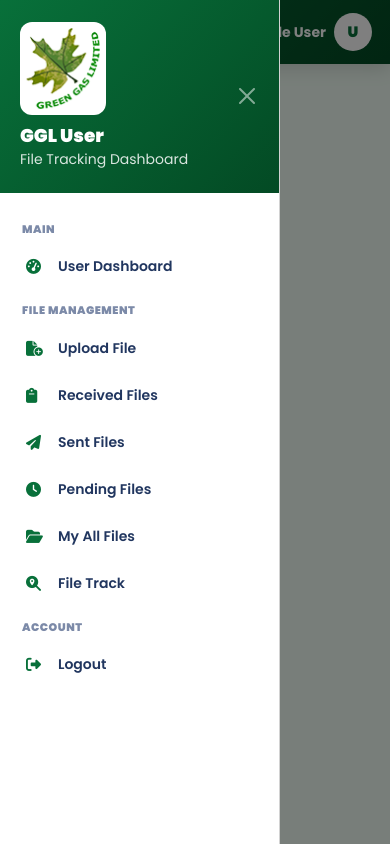
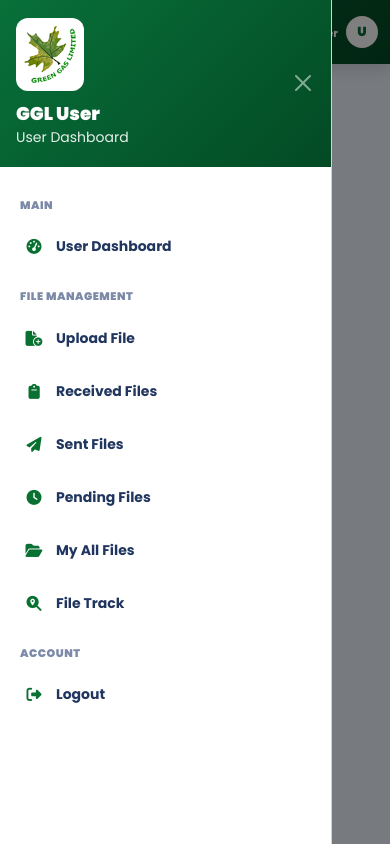
Before and after one commit to sandeepchaurasiyacse-lang/File_Tracking_System, a Django app: template myapp/templates/user/userlayout.html in a window 390 px wide, after a click that opens the changed part. Run offline with Django 5.2, Linux system fonts and the light colour scheme; the template is opened without the code that fills it, so the values that code supplies are empty.

Commit message:
Update code changes

```diff
--- a/myapp/templates/user/userlayout.html
+++ b/myapp/templates/user/userlayout.html
@@ -3,30 +3,41 @@
 <head>
   <meta charset="utf-8" />
   <meta name="viewport" content="width=device-width, initial-scale=1" />
+
   <title>Green Gas Limited | File Tracking System</title>
-    <link rel="icon" type="image/png" href="https://gglengage.com/images/ggllogo.png" />
-    <link
-      href="https://cdn.jsdelivr.net/npm/bootstrap@5.3.3/dist/css/bootstrap.min.css"
-      rel="stylesheet"
-    />
-    <link
-      href="https://cdnjs.cloudflare.com/ajax/libs/font-awesome/6.5.2/css/all.min.css"
-      rel="stylesheet"
-    />
-    <link
-      href="https://fonts.googleapis.com/css2?family=Poppins:wght@300;400;500;600;700;800;900&display=swap"
-      rel="stylesheet"
-    />
+
+  <link rel="icon" type="image/png"
+        href="https://gglengage.com/images/ggllogo.png" />
+
+  <link href="https://cdn.jsdelivr.net/npm/bootstrap@5.3.3/dist/css/bootstrap.min.css"
+        rel="stylesheet" />
+
+  <link href="https://cdnjs.cloudflare.com/ajax/libs/font-awesome/6.5.2/css/all.min.css"
+        rel="stylesheet" />
+
+  <link href="https://fonts.googleapis.com/css2?family=Poppins:wght@300;400;500;600;700;800;900&display=swap"
+        rel="stylesheet" />
 
   <style>
+    :root {
+      --primary: #08703a;
+      --primary-dark: #034a24;
+      --primary-light: #e8f5ec;
+      --page-bg: #eef4ff;
+      --sidebar-text: #21365f;
+      --muted-text: #7c8aa8;
+      --white: #ffffff;
+    }
+
     * {
       margin: 0;
+      padding: 0;
       box-sizing: border-box;
       font-family: "Poppins", sans-serif;
     }
 
     body {
-        background: #f0fdf4;
+      background: var(--page-bg);
       overflow-x: hidden;
     }
 
@@ -34,44 +45,40 @@
       text-decoration: none;
     }
 
-      /* Sidebar Styling */
-      .sidebar {
-        background: #fff;
+    /* Main layout */
+    .app-layout {
+      display: flex;
+      min-height: 100vh;
+      width: 100%;
     }
 
-      @media (min-width: 992px) {
+    /* Sidebar */
     .sidebar {
-          position: sticky;
-          top: 0;
-          height: 100vh;
-          overflow-y: auto;
-          display: block !important;
-          z-index: 1020;
-        }
-      }
-
-      @media (max-width: 991.98px) {
-        .sidebar {
-          width: 280px !important;
-          max-width: 85vw !important;
-          height: 100vh !important;
+      background: var(--white);
+      width: 260px;
+      flex: 0 0 260px;
+      min-height: 100vh;
       overflow-y: auto;
       z-index: 1050;
     }
-      }
 
     .box1 {
-        background: linear-gradient(135deg, #08703a, #034a24);
-        padding: 22px 20px;
-        color: #fff;
+      background: linear-gradient(
+        135deg,
+        var(--primary),
+        var(--primary-dark)
+      );
+      padding: 24px 20px;
+      color: var(--white);
     }
 
     .box1 img {
-        width: 86px;
-        background: #fff;
-        padding: 6px;
+      width: 92px;
+      max-width: 100%;
+      background: var(--white);
+      padding: 8px;
       border-radius: 12px;
-        margin-bottom: 10px;
+      margin-bottom: 12px;
     }
 
     .box1 h5 {
@@ -81,20 +88,20 @@
     }
 
     .box1 small {
-        opacity: 0.85;
+      opacity: 0.9;
     }
 
     .box2 {
-        padding: 14px 12px;
-        background-color: #fff;
+      padding: 18px 14px;
+      background: var(--white);
     }
 
     .menu-title {
       font-size: 11px;
       text-transform: uppercase;
       font-weight: 900;
-        color: #7c8aa8;
-        margin: 14px 10px 8px;
+      color: var(--muted-text);
+      margin: 18px 10px 10px;
       letter-spacing: 0.5px;
     }
 
@@ -102,57 +109,76 @@
       display: flex;
       align-items: center;
       gap: 12px;
-        padding: 11px 14px;
-        text-decoration: none;
-        color: #21365f;
-        border-radius: 10px;
-        margin-bottom: 4px;
+      padding: 13px 14px;
+      color: var(--sidebar-text);
+      border-radius: 12px;
+      margin-bottom: 6px;
       font-size: 14px;
-        font-weight: 600;
-        transition: all 0.2s ease;
+      font-weight: 700;
+      transition: all 0.25s ease;
     }
 
-      .box2 a:hover {
-        background-color: #f0fdf4;
-        color: #08703a;
+    .box2 a:hover,
+    .box2 a:focus-visible {
+      background: var(--primary-light);
+      color: var(--primary);
       transform: translateX(4px);
     }
 
     .box2 a i {
       width: 20px;
-        color: #08703a;
+      flex-shrink: 0;
+      color: #087030;
       font-size: 15px;
-        transition: transform 0.2s ease;
+      text-align: center;
     }
 
-      .box2 a:hover i {
-        transform: scale(1.15);
-      }
-
-      /* Main Content & Topbar */
-      .s {
+    /* Main content */
+    .main-content {
+      padding-top: 64px;
+      flex: 1;
+      min-width: 0;
       min-height: 100vh;
       display: flex;
       flex-direction: column;
-        width: 100%;
     }
 
+    /* Fixed topbar */
     .topbar {
       background: linear-gradient(135deg, #08703a, #034a24);
-        position: sticky;
+      position: fixed;
       top: 0;
+      left: 260px;
+      right: 0;
       z-index: 1030;
       box-shadow: 0 4px 18px rgba(0, 0, 0, 0.15);
       padding: 12px 18px;
+      display: flex;
+      align-items: center;
+      justify-content: space-between;
+      gap: 12px;
+      min-height: 64px;
+    }
+
+    .topbar-left,
+    .topbar-right {
+      display: flex;
+      align-items: center;
+      min-width: 0;
+    }
+
+    .topbar-left {
+      gap: 12px;
     }
 
     .hamburger-btn {
       background: rgba(255, 255, 255, 0.18);
       border: 1px solid rgba(255, 255, 255, 0.3);
-        color: #fff;
+      color: var(--white);
       border-radius: 8px;
       width: 40px;
       height: 40px;
+      flex-shrink: 0;
       display: inline-flex;
       align-items: center;
       justify-content: center;
@@ -166,16 +192,22 @@
     }
 
     .topbar-title {
-        font-size: clamp(1.15rem, 2.5vw, 1.5rem);
+      font-size: clamp(1.05rem, 2.5vw, 1.5rem);
       margin: 0;
+      overflow-wrap: anywhere;
+    }
+
+    .office {
+      color: #bbf7d0;
     }
 
     .avatar {
-        width: 38px;
-        height: 38px;
+      width: 42px;
+      height: 42px;
+      flex: 0 0 42px;
       border-radius: 50%;
-        background: #fff;
-        color: #08703a;
+      background: var(--white);
+      color: var(--primary);
       display: flex;
       align-items: center;
       justify-content: center;
@@ -183,76 +215,184 @@
       font-size: 15px;
     }
 
-      .office {
-        color: #bbf7d0;
-      }
-
-      /* Responsive Helpers */
-      .btn, .btn-main, .main, .main2, .btn-back {
+    /* General styling */
+    .btn,
+    .btn-main,
+    .main,
+    .main2,
+    .btn-back {
       transition: all 0.2s ease-in-out;
     }
 
     .btn-main:hover {
       transform: translateY(-2px);
-        box-shadow: 0 6px 18px rgba(8, 112, 58, 0.35);
+      box-shadow: 0 6px 18px rgba(8, 112, 58, 0.3);
     }
 
     .btn-back:hover {
-        background: #dcfce7;
-        color: #047857;
+      background: #d7f0df;
+      color: #034a24;
       transform: translateY(-1px);
     }
 
     .card {
       transition: transform 0.2s ease, box-shadow 0.2s ease;
+      min-width: 0;
     }
 
     table.table tbody tr:hover {
-        background-color: #f0fdf4;
+      background-color: #f1f5f9;
     }
 
+    img,
+    video,
+    iframe {
+      max-width: 100%;
+    }
+
+    .table-responsive {
+      max-width: 100%;
+    }
+
+    /* Desktop sidebar */
+    @media (min-width: 992px) {
+      .sidebar {
+        position: sticky;
+        top: 0;
+        height: 100vh;
+        display: block;
+      }
+
+      .hamburger-btn {
+        display: none;
+      }
+    }
+
+    /* Mobile and tablet */
     @media (max-width: 991.98px) {
-        .section-card, .section-card3 {
+      .topbar {
+        left: 0;
+        right: 0;
+      }
+
+      .main-content {
+        padding-top: 60px;
+      }
+
+      .sidebar {
+        position: fixed;
+        top: 0;
+        left: 0;
+        width: 280px;
+        max-width: 85vw;
+        height: 100vh;
+        min-height: 100vh;
+        overflow-y: auto;
+        border-radius: 0;
+      }
+
+      .section-card,
+      .section-card3 {
         padding: 16px 14px !important;
         border-radius: 14px !important;
       }
+
       .section-card2 {
         flex-direction: column !important;
         align-items: stretch !important;
         gap: 10px !important;
         margin-bottom: 14px !important;
       }
+
       .btn-main {
         margin-top: 0 !important;
         width: 100% !important;
         text-align: center !important;
       }
     }
+
+    /* Small phones */
+    @media (max-width: 575.98px) {
+      .main-content {
+        padding-top: 56px;
+      }
+
+      .topbar {
+        padding: 10px 12px;
+        gap: 8px;
+      }
+
+      .topbar-left {
+        gap: 8px;
+      }
+
+      .hamburger-btn {
+        width: 36px;
+        height: 36px;
+        font-size: 16px;
+      }
+
+      .topbar-title {
+        font-size: 1rem;
+      }
+
+      .office {
+        font-size: 11px;
+      }
+
+      .admin-text {
+        font-size: 11px;
+      }
+
+      .avatar {
+        width: 32px;
+        height: 32px;
+        flex-basis: 32px;
+        font-size: 13px;
+      }
+
+      .box1 {
+        padding: 18px 16px;
+      }
+
+      .box1 img {
+        width: 68px;
+      }
+
+      .box2 {
+        padding: 12px 10px;
+      }
+    }
   </style>
 </head>
 
 <body>
-    <div class="container-fluid p-0">
-      <div class="row g-0">
-        <!-- Sidebar with Bootstrap 5.3 offcanvas-lg (Hidden in hamburger drawer on mobile/tablet) -->
+  <div class="app-layout">
+
+    <!-- Sidebar -->
     <div
-          class="col-lg-2 offcanvas-lg offcanvas-start sidebar p-0"
+      class="offcanvas-lg offcanvas-start sidebar p-0"
       tabindex="-1"
       id="userSidebar"
       aria-labelledby="userSidebarLabel"
     >
       <div class="box1 d-flex justify-content-between align-items-center d-lg-block">
         <div>
-              <img src="https://gglengage.com/images/ggllogo.png" alt="GGL Logo" />
+          <img
+            src="https://gglengage.com/images/ggllogo.png"
+            alt="GGL Logo"
+          />
+
           <h5 id="userSidebarLabel">GGL User</h5>
-              <small>File Tracking Dashboard</small>
+          <small>User Dashboard</small>
         </div>
+
         <button
           type="button"
           class="btn-close btn-close-white d-lg-none"
           data-bs-dismiss="offcanvas"
           data-bs-target="#userSidebar"
-              aria-label="Close"
+          aria-label="Close menu"
         ></button>
       </div>
 
@@ -261,87 +401,121 @@
 
         <a href="{% url 'userdashboard' %}">
           <i class="fa-solid fa-gauge-high"></i>
-              User Dashboard
+          <span>User Dashboard</span>
         </a>
 
         <div class="menu-title">File Management</div>
 
         <a href="{% url 'ur_upload_files' %}">
           <i class="fa-solid fa-file-circle-plus"></i>
-              Upload File
+          <span>Upload File</span>
         </a>
 
         <a href="{% url 'ur_receivedfiles' %}">
           <i class="fa-solid fa-clipboard"></i>
-              Received Files
+          <span>Received Files</span>
         </a>
 
         <a href="{% url 'ur_sentfile' %}">
           <i class="fa-solid fa-paper-plane"></i>
-              Sent Files
+          <span>Sent Files</span>
         </a>
 
         <a href="{% url 'pendingfile' %}">
           <i class="fa-solid fa-clock"></i>
-              Pending Files
+          <span>Pending Files</span>
         </a>
 
         <a href="{% url 'ur_allfiles' %}">
           <i class="fa-solid fa-folder-open"></i>
-              My All Files
+          <span>My All Files</span>
         </a>
 
         <a href="{% url 'trackfile' %}">
           <i class="fa-solid fa-magnifying-glass-location"></i>
-              File Track
+          <span>File Track</span>
         </a>
 
         <div class="menu-title">Account</div>
 
         <a href="{% url 'userlogout' %}">
           <i class="fa-solid fa-right-from-bracket"></i>
-              Logout
+          <span>Logout</span>
         </a>
       </div>
     </div>
 
-        <!-- Main Content -->
-        <div class="col-12 col-lg-10 s p-0">
-          <div class="topbar d-flex align-items-center justify-content-between">
-            <!-- Left: Hamburger Button + Title -->
-            <div class="d-flex align-items-center gap-2">
+    <!-- Main content -->
+    <main class="main-content">
+
+      <!-- Topbar -->
+      <div class="topbar">
+
+        <div class="topbar-left">
           <button
             class="hamburger-btn d-lg-none"
             type="button"
             data-bs-toggle="offcanvas"
             data-bs-target="#userSidebar"
             aria-controls="userSidebar"
-                aria-label="Toggle navigation"
+            aria-label="Open navigation menu"
           >
             <i class="fa-solid fa-bars"></i>
           </button>
-              <h2 class="text-white fw-bolder topbar-title">User Panel</h2>
+
+          <h2 class="text-white fw-bolder topbar-title">
+            User Panel
+          </h2>
         </div>
 
-            <!-- Right: User Info & Avatar -->
-            <div class="d-flex align-items-center">
+        <div class="topbar-right">
           <div class="text-end me-2 me-md-3">
-                <h6 class="office mb-0 fw-bolder d-none d-sm-block">{{ request.session.name }}</h6>
-                <small class="admin-text fw-bold text-white">File User</small>
+            <h6 class="office mb-0 fw-bolder d-none d-sm-block">
+              GGL File Tracking System
+            </h6>
+
+            <small class="admin-text fw-bold text-white">
+              {{ request.session.name|default:"User" }}
+            </small>
           </div>
-              <div class="avatar">{{ request.session.name|first|upper|default:"U" }}</div>
+
+          <div class="avatar">
+            {{ request.session.name|first|upper|default:"U" }}
           </div>
         </div>
 
+      </div>
+
+      <!-- Django page content -->
       <div class="flex-grow-1">
         {% block user %}
-
         {% endblock %}
       </div>
-        </div>
-      </div>
+
+    </main>
   </div>
 
   <script src="https://cdn.jsdelivr.net/npm/bootstrap@5.3.3/dist/js/bootstrap.bundle.min.js"></script>
+
+  <script>
+    document.addEventListener("DOMContentLoaded", function () {
+      const sidebar = document.getElementById("userSidebar");
+
+      if (!sidebar) return;
+
+      // Mobile par menu link click karne ke baad sidebar close hoga.
+      sidebar.querySelectorAll(".box2 a").forEach(function (link) {
+        link.addEventListener("click", function () {
+          if (window.matchMedia("(max-width: 991.98px)").matches) {
+            const instance = bootstrap.Offcanvas.getInstance(sidebar);
+
+            if (instance) {
+              instance.hide();
+            }
+          }
+        });
+      });
+    });
+  </script>
 </body>
 </html>
```
Also changed, not shown: myapp/templates/admin/adminlayout.html (+218 -74 lines), db.sqlite3. Lines whose indentation alone changed are shown as unchanged.
